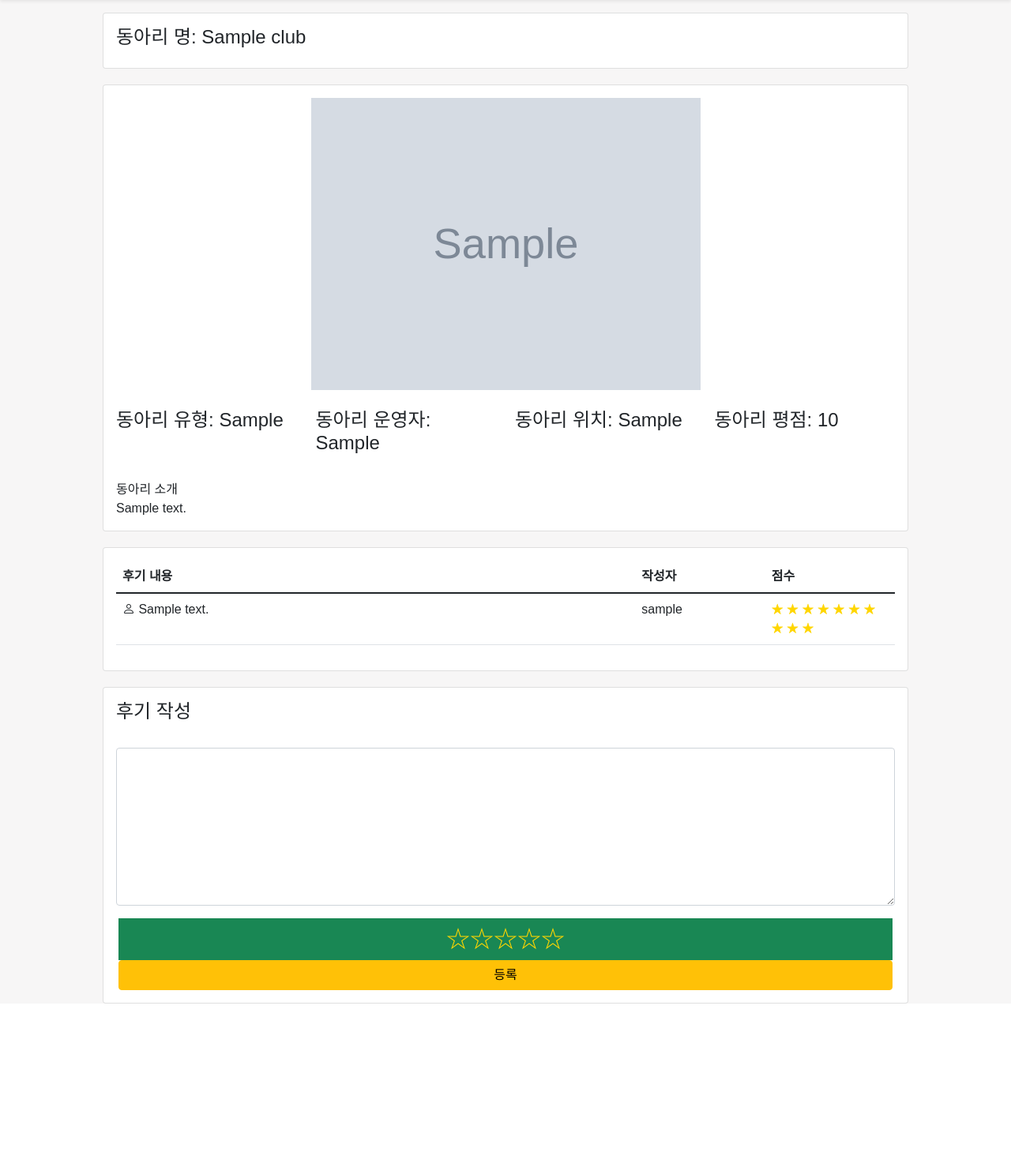
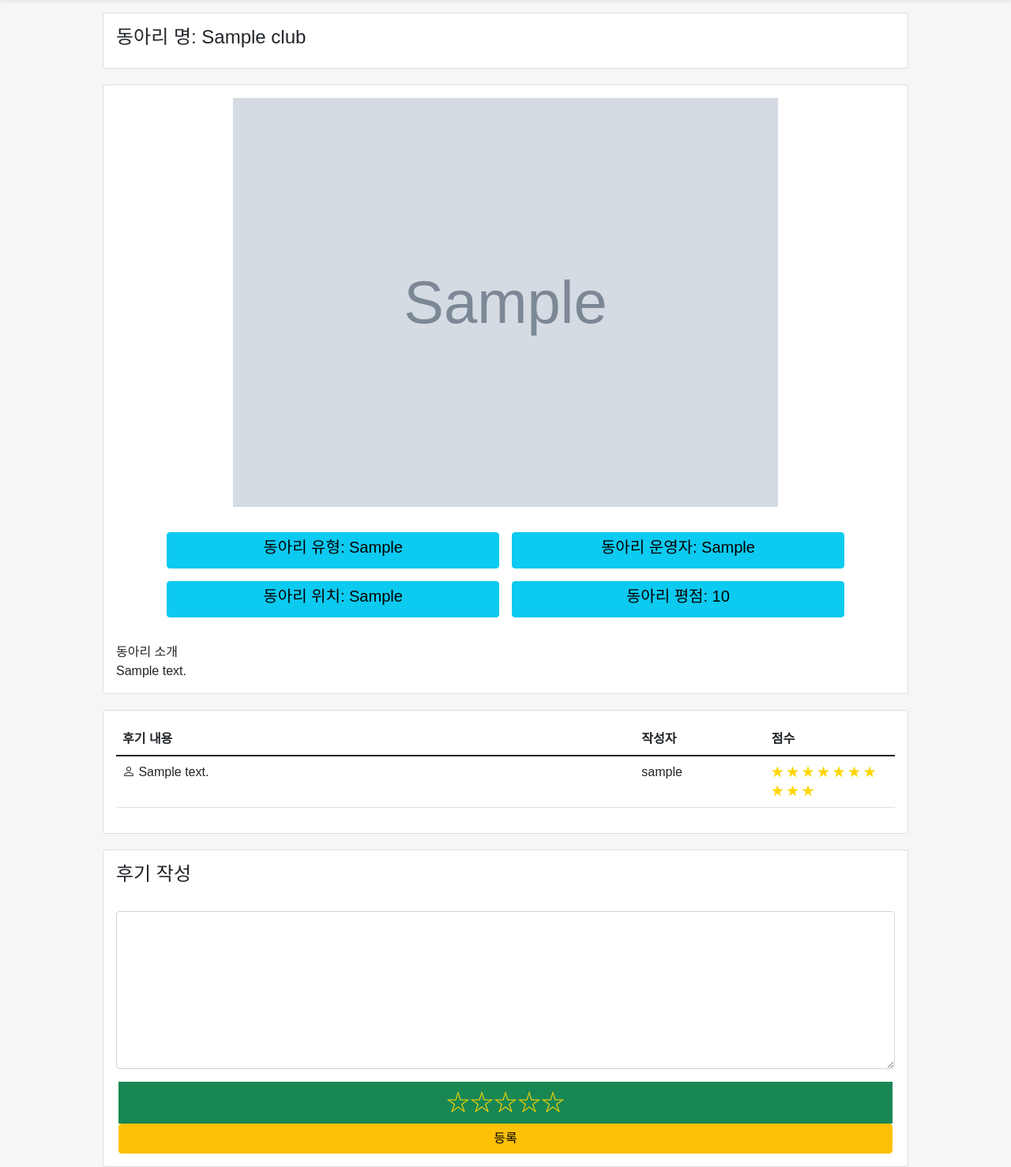
Before and after one commit to chakunyoung/mjuclub, a Django app: template app_club/templates/club_info.html in a window 1280 px wide. Shown: the part 58-1536 px from the top of the page at 79% size. Before the commit the page ends 1329 px from the top, so only its background shows below. Run offline with Django 3.2, Linux system fonts and the light colour scheme; the template is opened without the code that fills it: most values are stand-ins (such as "Sample title", 1, 10 or a date in 2020); grey boxes marked "Sample" are stand-in pictures.

Commit message:
동아리상세 ui 수정

```diff
--- a/app_club/templates/club.html
+++ b/app_club/templates/club.html
@@ -13,6 +13,7 @@
         </div>
     </div>
     {#    1줄에 4칸 크기 적어질수록 반응형 4 - 2 - 1    #}
+    {#    요즘 핸드폰은 사이즈가 md   #}
     <div class="row gx-4 gx-lg-5 row-cols-1 row-cols-sm-1 row-cols-md-2 row-cols-xl-4 ">
 
 
@@ -56,7 +57,7 @@
 
             <div class="col" style="margin-bottom: 20px;">
                 <div class="card">
-                <div class="card-header">{{ club.club_name }} </div>
+                    <div class="card-header">{{ club.club_name }} </div>
                     <img src="{{ club.club_images.url }}" class="card-img-top" height="180" alt="...">
                     <div class="card-body">
                         <ul class="list-group list-group-flush">
--- a/app_club/templates/club_info.html
+++ b/app_club/templates/club_info.html
@@ -3,20 +3,22 @@
 
 {% block content %}
     <div class="card p-3" style="margin-bottom: 20px;">
-        <div class="col-md-3"><h4>동아리 명: {{ club.club_name }}</h4></div>
+        <div class="col"><h4>동아리 명: {{ club.club_name }}</h4></div>
     </div>
 
 
     <div class="card p-3" style="margin-bottom: 20px;">
         <div class="d-flex justify-content-center">
-            <img src="{{ club.club_images.url }}" alt="수정" width="50%">
+            <img src="{{ club.club_images.url }}" alt="수정" width="70%">
         </div>
         <br>
-        <div class="row">
-            <div class="col-md-3"><h4>동아리 유형: {{ club.club_info }}</h4></div>
-            <div class="col-md-3"><h4>동아리 운영자: {{ club.club_admin }}</h4></div>
-            <div class="col-md-3"><h4>동아리 위치: {{ club.club_loc }}</h4></div>
-            <div class="col-md-3"><h4>동아리 평점: {{ club.club_score|floatformat }}</h4></div>
+        <div class="row d-flex justify-content-center">
+            <div class="btn btn-info col-md-5 m-2"><h5>동아리 유형: {{ club.club_info }}</h5></div>
+            <div class="btn btn-info col-md-5 m-2"><h5>동아리 운영자: {{ club.club_admin }}</h5></div>
+        </div>
+        <div class="row d-flex justify-content-center">
+            <div class="btn btn-info col-md-5 m-2"><h5>동아리 위치: {{ club.club_loc }}</h5></div>
+            <div class="btn btn-info col-md-5 m-2"><h5>동아리 평점: {{ club.club_score|floatformat }}</h5></div>
         </div>
         <br>
         동아리 소개
--- a/app_main/templates/main.html
+++ b/app_main/templates/main.html
@@ -42,7 +42,7 @@
                         최근 등록된 동아리<br>
                     </font>
                 </div>
-                <div class="row gx-3 gx-lg-3 row-cols-1 row-cols-sm-1 row-cols-md-2 row-cols-xl-3 ">
+                <div class="row gx-3 gx-lg-3 row-cols-1 row-cols-sm-1 row-cols-md-3 row-cols-xl-3 ">
                     {% for cl in club3 %}
                         <div class="col" style="margin-bottom: 1px;">
                             <div class="card">
@@ -76,7 +76,7 @@
 
                 <div class="row">
                     {% for club in clubs %}
-                        <div class="col-xl-3 col-lg-6" style="margin-bottom: 20px;">
+                        <div class="col-xl-6 col-lg-6 col-md-6" style="margin-bottom: 20px;">
                             <div class="card card-stats ">
                                 <div class="card-body">
                                     <div class="row">
```
